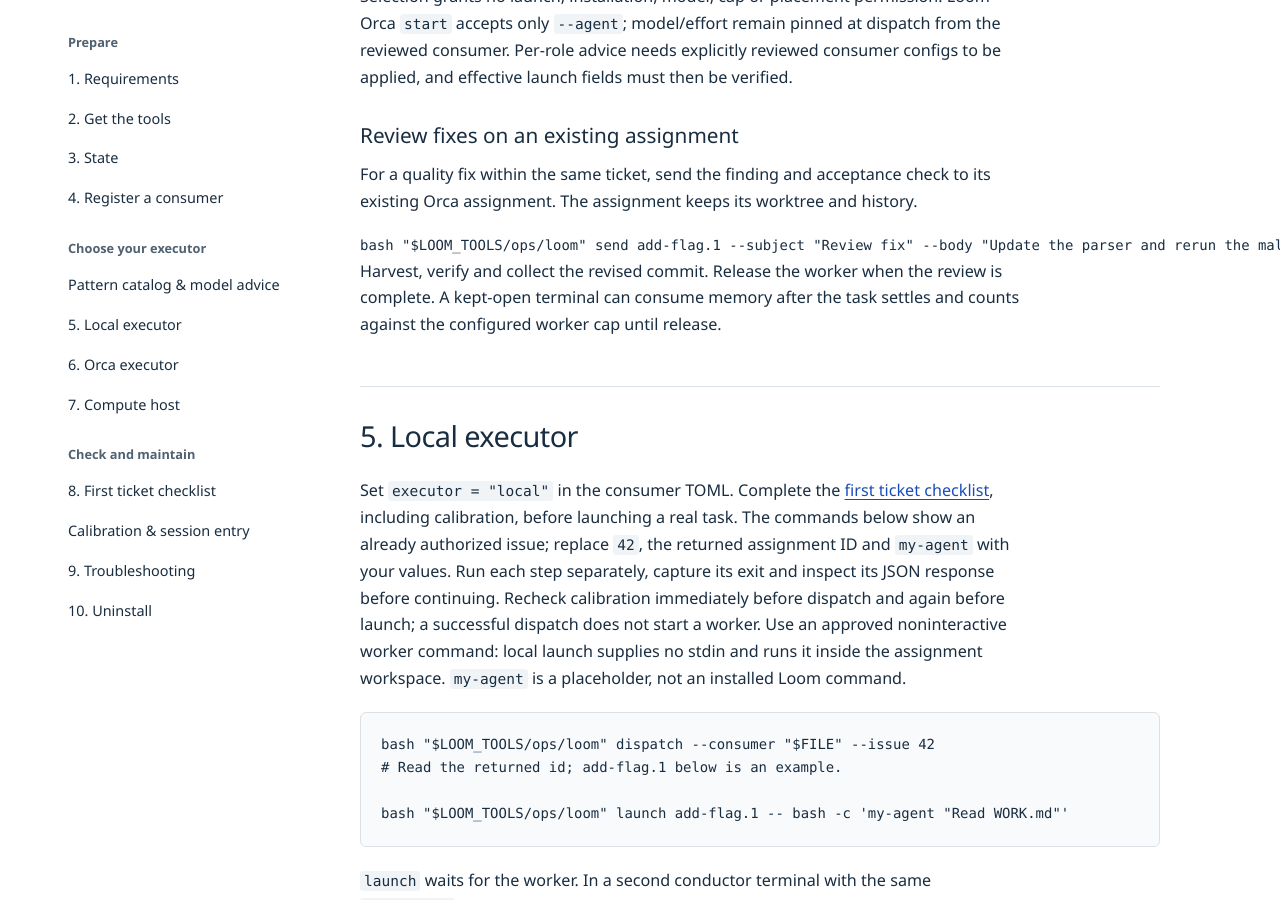
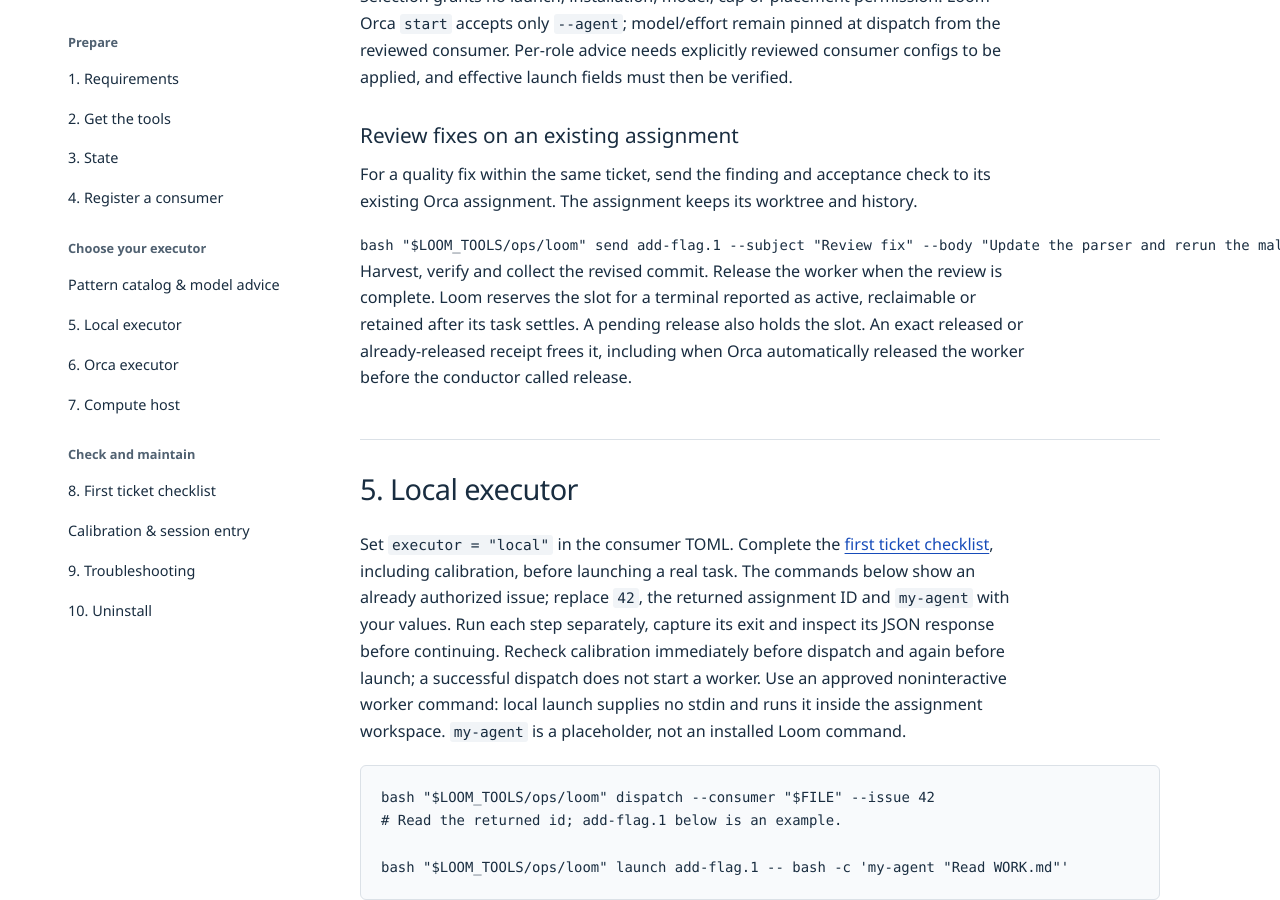
Before and after one commit to RedKnight13/loom, a Jekyll site: the page built from docs/setup.md, in a window 1280 px wide and 900 px high, scrolled down 7683 px. Built offline with Jekyll 4.4.1, drawn with Linux system fonts in a browser that asks for light colours.

Commit message:
Keep the ticket's worker slot until Orca confirms release
Validate the dispatch and release outcome, including auto-released terminals. Pending, retained and ambiguous releases preserve the reservation. ShellCheck and the five focused mutants exited 0.

Signed-off-by: RedKnight13 <39779052+RedKnight13@users.noreply.github.com>

````diff
--- a/docs/setup.md
+++ b/docs/setup.md
@@ -336,8 +336,10 @@ bash "$LOOM_TOOLS/ops/loom" send add-flag.1 --subject "Review fix" --body "Updat
 ```
 
 Harvest, verify and collect the revised commit. Release the worker when the
-review is complete. A kept-open terminal can consume memory after the task
-settles and counts against the configured worker cap until release.
+review is complete. Loom reserves the slot for a terminal reported as active,
+reclaimable or retained after its task settles. A pending release also holds
+the slot. An exact released or already-released receipt frees it, including
+when Orca automatically released the worker before the conductor called release.
 
 ## 5. Local executor
 {: id="5-local-executor"}
````
Also changed, not shown: 5 other files.
